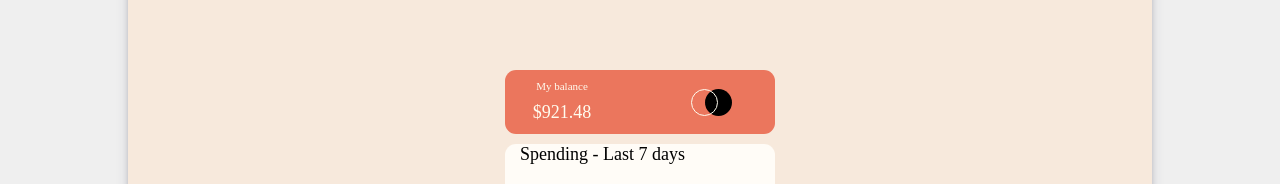
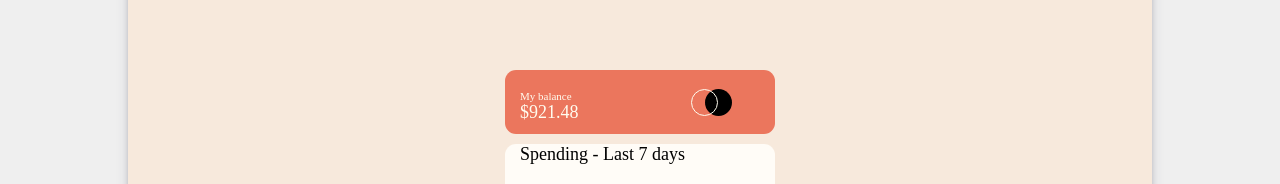
Before and after one commit to JeffjHoyt/Portfolio-2.0, a website: page pj2.html in a window 1280 px wide. Shown: the part 185-369 px from the top of the page. Drawn offline with nearby package versions, Linux system fonts and the light colour scheme; a web font is replaced by a local one.

Commit message:
fixed margin issues in top-box

```diff
--- a/style.css
+++ b/style.css
@@ -747,9 +747,6 @@ input[type=text], select, textarea {
 }
 
 .ex-top-box-left {
-    justify-content: center;
-    align-items: center;
-    align-content: center;
     display: flex;
     flex-direction: column;
     width: 35%;
@@ -760,16 +757,18 @@ input[type=text], select, textarea {
 
 .ex-top-box-left-top {
     display: flex;
-    flex-direction: row;
-    justify-content: center;
-    align-items: center;
+    flex-direction: column-reverse;
     width: 100%;
     height: 50%;
+    text-align: left;
 }
 
 .ex-top-box-left-bottom {
+    display: flex;
+    flex-direction: column;
     width: 100%;
     height: 50%;
+    text-align: left;
 }
 
 .ex-top-box-right {
@@ -838,7 +837,6 @@ input[type=text], select, textarea {
 .daily-bars {
     display: flex;
     flex-direction: column;
-
     width: 14%;
     height: 100%;
 }
```
